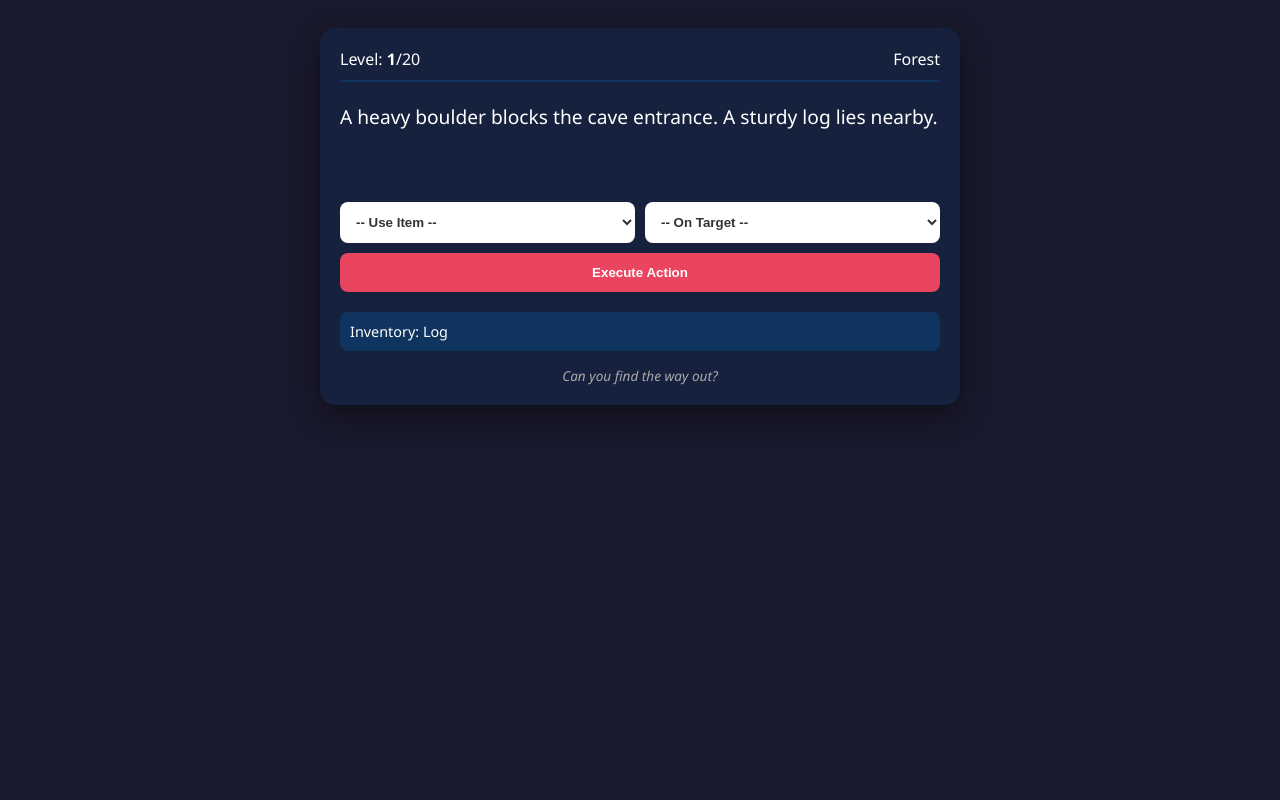
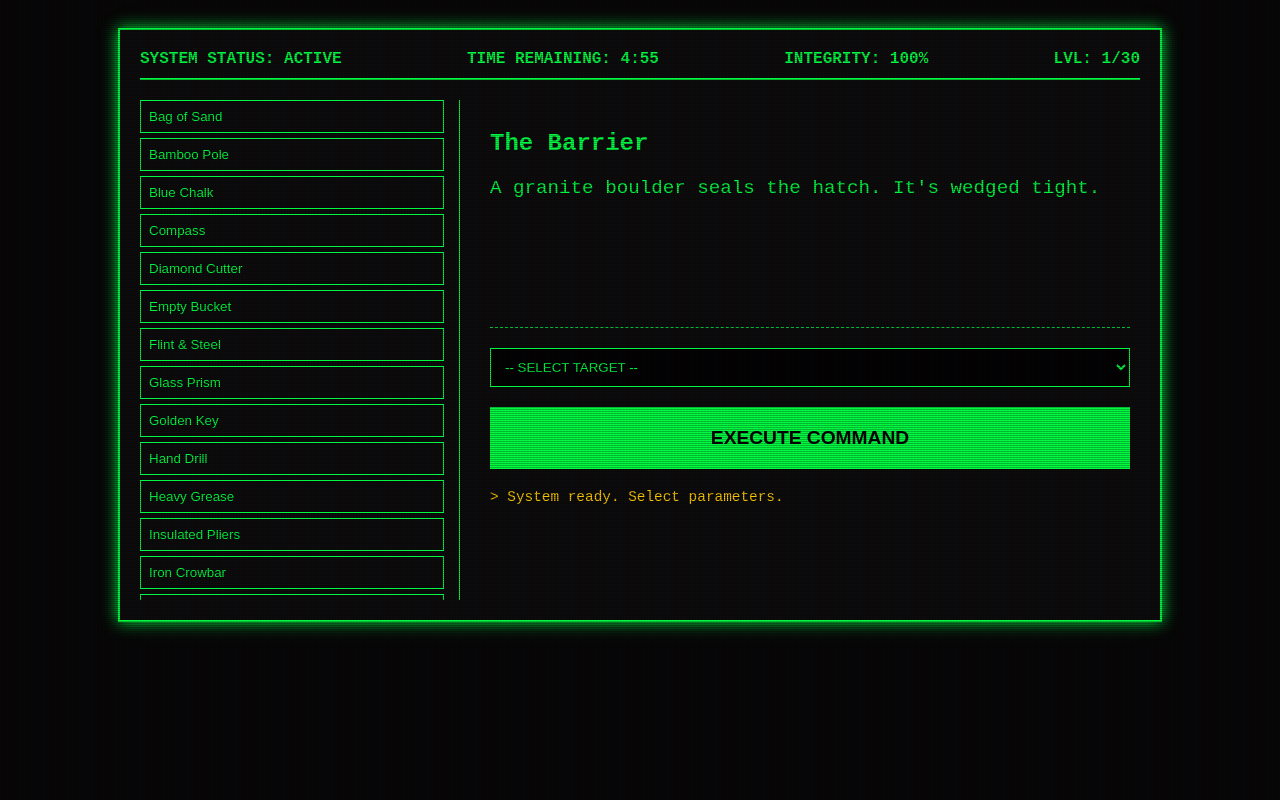
Before and after one commit to goolaam/Brains, a plain HTML site: page index.html in a window 1280 px wide. Drawn offline with Linux system fonts and the light colour scheme.

Commit message:
Update index.html
Updated the game title and modified styles for a new theme. Enhanced game mechanics and UI elements for improved gameplay experience.

```diff
--- a/index.html
+++ b/index.html
@@ -3,184 +3,272 @@
 <head>
     <meta charset="UTF-8">
     <meta name="viewport" content="width=device-width, initial-scale=1.0">
-    <title>The Chain Reaction: 20 Levels</title>
+    <title>TERMINAL BREACH: 30 LEVELS</title>
     <style>
         :root {
-            --bg: #1a1a2e;
-            --panel: #16213e;
-            --text: #e94560;
-            --accent: #0f3460;
+            --neon: #00ff41; /* Matrix Green */
+            --bg: #050505;
+            --warn: #ffcc00;
+            --crit: #ff0055;
         }
         body {
-            font-family: 'Segoe UI', Tahoma, Geneva, Verdana, sans-serif;
             background-color: var(--bg);
-            color: #fff;
+            color: var(--neon);
+            font-family: 'Courier New', monospace;
             display: flex;
-            flex-direction: column;
-            align-items: center;
+            justify-content: center;
             padding: 20px;
+            overflow: hidden;
         }
+        /* Scanline Effect */
+        body::before {
+            content: " ";
+            display: block;
+            position: absolute;
+            top: 0; left: 0; bottom: 0; right: 0;
+            background: linear-gradient(rgba(18, 16, 16, 0) 50%, rgba(0, 0, 0, 0.25) 50%), linear-gradient(90deg, rgba(255, 0, 0, 0.06), rgba(0, 255, 0, 0.02), rgba(0, 0, 255, 0.06));
+            z-index: 2;
+            background-size: 100% 2px, 3px 100%;
+            pointer-events: none;
+        }
+
         #game-container {
-            width: 100%;
-            max-width: 600px;
-            background: var(--panel);
+            width: 1000px;
+            display: grid;
+            grid-template-columns: 320px 1fr;
+            gap: 20px;
+            border: 2px solid var(--neon);
             padding: 20px;
-            border-radius: 15px;
-            box-shadow: 0 10px 30px rgba(0,0,0,0.5);
+            box-shadow: 0 0 15px var(--neon);
+            background: #0a0a0a;
+            position: relative;
         }
-        .header {
+
+        .stats-bar {
+            grid-column: span 2;
             display: flex;
             justify-content: space-between;
-            border-bottom: 2px solid var(--accent);
+            border-bottom: 2px solid var(--neon);
             padding-bottom: 10px;
+            font-weight: bold;
+        }
+
+        .inventory-panel {
+            border-right: 1px solid var(--neon);
+            padding-right: 15px;
+            height: 500px;
+            overflow-y: scroll;
+        }
+
+        .item-btn {
+            display: block;
+            width: 100%;
+            background: transparent;
+            color: var(--neon);
+            border: 1px solid var(--neon);
+            padding: 8px;
+            margin-bottom: 5px;
+            cursor: pointer;
+            text-align: left;
+            transition: 0.3s;
+        }
+        .item-btn:hover { background: rgba(0, 255, 65, 0.2); }
+        .item-btn.active { background: var(--neon); color: #000; }
+
+        .main-display { padding: 10px; position: relative; }
+        #scene-text { height: 120px; font-size: 1.2rem; }
+
+        .action-zone {
+            margin-top: 30px;
+            border-top: 1px dashed var(--neon);
+            padding-top: 20px;
+        }
+
+        #target-list {
+            background: #000;
+            color: var(--neon);
+            border: 1px solid var(--neon);
+            padding: 10px;
+            width: 100%;
             margin-bottom: 20px;
         }
-        #scene-description {
-            font-size: 1.2rem;
-            line-height: 1.6;
-            margin-bottom: 20px;
-            min-height: 80px;
-        }
-        .controls {
-            display: grid;
-            grid-template-columns: 1fr 1fr;
-            gap: 10px;
-        }
-        select, button {
-            padding: 12px;
-            border-radius: 8px;
+
+        .execute-btn {
+            width: 100%;
+            padding: 20px;
+            background: var(--neon);
+            color: #000;
+            font-weight: bold;
             border: none;
             cursor: pointer;
-            font-weight: bold;
+            font-size: 1.2rem;
         }
-        select { background: #fff; color: #333; }
-        button { background: var(--text); color: #fff; transition: 0.2s; }
-        button:hover { opacity: 0.8; transform: translateY(-2px); }
-        #inventory-display {
+
+        #log {
             margin-top: 20px;
-            padding: 10px;
-            background: var(--accent);
-            border-radius: 8px;
             font-size: 0.9rem;
+            height: 60px;
+            color: var(--warn);
         }
-        #message-log {
-            margin-top: 15px;
-            color: #aaa;
-            font-style: italic;
-            font-size: 0.85rem;
-            text-align: center;
+
+        .shake { animation: shake 0.5s; }
+        @keyframes shake {
+            0% { transform: translateX(0); }
+            25% { transform: translateX(-10px); }
+            50% { transform: translateX(10px); }
+            100% { transform: translateX(0); }
         }
+
+        ::-webkit-scrollbar { width: 5px; }
+        ::-webkit-scrollbar-thumb { background: var(--neon); }
     </style>
 </head>
 <body>
 
-    <div id="game-container">
-        <div class="header">
-            <span>Level: <strong id="level-num">1</strong>/20</span>
-            <span id="location-name">The Forest Edge</span>
+<div id="game-container">
+    <div class="stats-bar">
+        <div>SYSTEM STATUS: ACTIVE</div>
+        <div>TIME REMAINING: <span id="timer">05:00</span></div>
+        <div>INTEGRITY: <span id="hp">100%</span></div>
+        <div>LVL: <span id="lvl-count">1</span>/30</div>
+    </div>
+
+    <div class="inventory-panel" id="inv-panel">
         </div>
 
-        <div id="scene-description">
-            A heavy boulder blocks the cave entrance. A sturdy wooden log lies nearby.
+    <div class="main-display" id="stage">
+        <h2 id="lvl-title">LOADING...</h2>
+        <div id="scene-text">Initializing security nodes...</div>
+
+        <div class="action-zone">
+            <select id="target-list"></select>
+            <button class="execute-btn" onclick="processMove()">EXECUTE COMMAND</button>
+            <div id="log">> System ready. Select parameters.</div>
         </div>
-
-        <div class="controls">
-            <select id="item-select">
-                <option value="">-- Use Item --</option>
-            </select>
-            <select id="target-select">
-                <option value="">-- On Target --</option>
-            </select>
-            <button onclick="attemptAction()" style="grid-column: span 2;">Execute Action</button>
-        </div>
-
-        <div id="inventory-display">Inventory: <span id="items-list">Log</span></div>
-        <div id="message-log">Can you find the way out?</div>
     </div>
+</div>
 
 <script>
-    const levels = [
-        { n: 1, loc: "Forest", desc: "A heavy boulder blocks the cave entrance. A sturdy log lies nearby.", item: "Log", target: "Boulder", win: "You use the log as a lever to roll the stone away, revealing a key!", nextItem: "Silver Key" },
-        { n: 2, loc: "Cave Mouth", desc: "A locked iron gate stands in your way.", item: "Silver Key", target: "Iron Gate", win: "The key turns perfectly. The gate creaks open.", nextItem: "Empty Bucket" },
-        { n: 3, loc: "The Well", desc: "A deep well sits in the center of the room. You can see something shiny at the bottom but can't reach it.", item: "Empty Bucket", target: "Well", win: "You lower the bucket and scoop up a handful of wet Flint.", nextItem: "Flint" },
-        { n: 4, loc: "Dark Hallway", desc: "It's pitch black. Unlit torches line the walls. There's a pile of dry hay.", item: "Flint", target: "Dry Hay", win: "You strike the flint. The hay catches fire, lighting a torch!", nextItem: "Lit Torch" },
-        { n: 5, loc: "Frozen Door", desc: "The door handle is encased in thick magical ice.", item: "Lit Torch", target: "Ice", win: "The ice melts into a puddle, revealing a rusty Gear.", nextItem: "Rusty Gear" },
-        { n: 6, loc: "The Clockworks", desc: "A massive machine is missing a crucial component to move the bridge.", item: "Rusty Gear", target: "Machine", win: "The gears grind to life. The bridge lowers.", nextItem: "Long Rope" },
-        { n: 7, loc: "The Chasm", desc: "A wide gap prevents you from crossing. A sturdy hook hangs from the ceiling.", item: "Long Rope", target: "Hook", win: "You swing across like a pro! You land near a Magnetic Stone.", nextItem: "Magnetic Stone" },
-        { n: 8, loc: "The Grate", desc: "A small metal pin is stuck deep inside a narrow pipe where your fingers can't reach.", item: "Magnetic Stone", target: "Pipe", win: "The magnet pulls the pin out! It's actually a Lockpick.", nextItem: "Lockpick" },
-        { n: 9, loc: "Prison Cell", desc: "A sturdy wooden chest is double-locked.", item: "Lockpick", target: "Chest", win: "Click! Inside the chest you find a Jar of Grease.", nextItem: "Jar of Grease" },
-        { n: 10, loc: "Rusted Lever", desc: "A giant lever is stuck fast by years of rust. It needs to be pulled to open the floor hatch.", item: "Jar of Grease", target: "Lever", win: "The grease works wonders. You pull the lever and find a Glass Lens.", nextItem: "Glass Lens" },
-        { n: 11, loc: "The Library", desc: "A beam of light enters the room, but it's too weak to read the secret map on the wall.", item: "Glass Lens", target: "Beam of Light", win: "The lens focuses the light, burning a hole through the map to reveal a hidden Hammer.", nextItem: "Hammer" },
-        { n: 12, loc: "Bricked Wall", desc: "One brick looks loose, but it's wedged tight.", item: "Hammer", target: "Loose Brick", win: "You smash the brick! Behind it lies a pile of Meat.", nextItem: "Meat" },
-        { n: 13, loc: "The Kennel", desc: "A hungry, growling wolf blocks the staircase.", item: "Meat", target: "Wolf", win: "The wolf happily takes the snack and lets you pass. You find a File.", nextItem: "File" },
-        { n: 14, loc: "The Bars", desc: "Thin window bars are the only thing between you and the balcony.", item: "File", target: "Bars", win: "You saw through the bars. On the balcony, you find a Mirror.", nextItem: "Mirror" },
-        { n: 15, loc: "The Medusa Room", desc: "A stone statue blocks the path. Legend says it only moves if it sees its own reflection.", item: "Mirror", target: "Statue", win: "The statue turns to stone... wait, it was already stone. It crumbles! You find a Golden Seed.", nextItem: "Golden Seed" },
-        { n: 16, loc: "The Garden", desc: "An enchanted plot of soil sits under a magical sunlamp.", item: "Golden Seed", target: "Soil", win: "The seed grows instantly into a beanstalk! You climb up and find an Axe.", nextItem: "Axe" },
-        { n: 17, loc: "The Attic", desc: "Thick thorny vines cover the exit door.", item: "Axe", target: "Vines", win: "You chop through the thorns. Underneath is a bucket of Blue Paint.", nextItem: "Blue Paint" },
-        { n: 18, loc: "The Canvas", desc: "A magical painting of an ocean is missing its color, preventing you from 'entering' the world.", item: "Blue Paint", target: "Painting", win: "The painting comes to life! You step through and find a Trident.", nextItem: "Trident" },
-        { n: 19, loc: "Underwater Gate", desc: "A giant sea serpent guards the final portal. It only respects the symbol of the king.", item: "Trident", target: "Serpent", win: "The serpent bows and hands you the Final Emblem.", nextItem: "Final Emblem" },
-        { n: 20, loc: "The Final Door", desc: "The exit to the real world. It requires the Final Emblem to activate.", item: "Final Emblem", target: "Exit Door", win: "The door glows and opens. You are FREE!", nextItem: "Freedom" }
+    const items = ["Sledgehammer", "Lockpick", "Silk Rope", "Vial of Acid", "Golden Key", "Magnifying Glass", "Wooden Plank", "Steel File", "Heavy Grease", "Meat Scrap", "Small Magnet", "Glass Prism", "Flint & Steel", "Iron Crowbar", "Hand Drill", "Rubber Gloves", "Compass", "Jar of Honey", "Bag of Sand", "Metal Shield", "Whistle", "Blue Chalk", "Empty Bucket", "Pitchfork", "Silver Mirror", "Insulated Pliers", "Leather Belt", "Old Bone", "Bamboo Pole", "Diamond Cutter"];
+
+    const gameData = [
+        { t: "The Barrier", d: "A granite boulder seals the hatch. It's wedged tight.", i: "Iron Crowbar", tr: "Granite Boulder" },
+        { t: "Fused Lock", d: "The padlock is a lump of rusted slag. No key will fit.", i: "Vial of Acid", tr: "Rusted Padlock" },
+        { t: "The Gap", d: "A floor plate is missing, leaving a 10ft drop into spikes.", i: "Wooden Plank", tr: "10ft Drop" },
+        { t: "Glittering Depths", d: "Something metallic is at the bottom of a narrow, dry pipe.", i: "Small Magnet", tr: "Narrow Pipe" },
+        { t: "The Guardian", d: "A cyber-hound blocks the corridor, sensors tracking you.", i: "Old Bone", tr: "Cyber-Hound" },
+        { t: "Fragile Wall", d: "The ventilation cover is bricked over with loose mortar.", i: "Sledgehammer", tr: "Bricked Vent" },
+        { t: "Laser Grid", d: "A single laser beam is blocking the door sensor.", i: "Silver Mirror", tr: "Laser Beam" },
+        { t: "Overhead Switch", d: "The power switch is 12 feet high in the rafters.", i: "Bamboo Pole", tr: "Power Switch" },
+        { t: "Live Terminal", d: "The keypad is sparking with high-voltage electricity.", i: "Rubber Gloves", tr: "Sparking Keypad" },
+        { t: "Bio-Lock", d: "The sensor requires a specific frequency to oscillate.", i: "Whistle", tr: "Frequency Sensor" },
+        { t: "Seized Gears", d: "The door gears are dry and screaming with friction.", i: "Heavy Grease", tr: "Dry Gears" },
+        { t: "Hidden Script", d: "The exit code is etched into a grain of sand on the desk.", i: "Magnifying Glass", tr: "Grain of Sand" },
+        { t: "Slippery Floor", d: "The floor is coated in frictionless gel. You can't move.", i: "Bag of Sand", tr: "Frictionless Gel" },
+        { t: "The Hungry Orc", d: "A dungeon guard is complaining about his missed lunch.", i: "Meat Scrap", tr: "Dungeon Guard" },
+        { t: "The Fire Door", d: "Flames are shooting from the wall. You need a heat break.", i: "Metal Shield", tr: "Wall Flames" },
+        { t: "The Dark Room", d: "It's pitch black. You need a primitive spark.", i: "Flint & Steel", tr: "Primitive Spark" },
+        { t: "Submerged Lever", d: "The lever is at the bottom of a tank of toxic sludge.", i: "Empty Bucket", tr: "Sludge Tank" },
+        { t: "The Glass Safe", d: "The master drive is behind 2-inch thick tempered glass.", i: "Diamond Cutter", tr: "Tempered Glass" },
+        { t: "Tangled Wires", d: "A mess of copper wires prevents the door from closing.", i: "Insulated Pliers", tr: "Copper Wires" },
+        { t: "The Loose Bar", d: "One iron bar in the cage is thinner than the rest.", i: "Steel File", tr: "Thin Iron Bar" },
+        { t: "The Giant Nut", d: "A massive hexagonal bolt needs to be turned.", i: "Leather Belt", tr: "Hexagonal Bolt" },
+        { t: "The Echo Chamber", d: "The sound-activated lock needs a distraction far away.", i: "Jar of Honey", tr: "Distant Wall" },
+        { t: "Deep Trench", d: "The key is at the bottom of a 30ft pit.", i: "Silk Rope", tr: "30ft Pit" },
+        { t: "The King's Gate", d: "A literal golden lock requires a literal golden match.", i: "Golden Key", tr: "Golden Lock" },
+        { t: "The Maze", d: "The corridors are identical. You need to mark your path.", i: "Blue Chalk", tr: "Identical Walls" },
+        { t: "Small Screw", d: "The panel is held by a tiny screw with no head.", i: "Hand Drill", tr: "No-head Screw" },
+        { t: "The Compass Room", d: "Magnetic interference makes you dizzy. Find True North.", i: "Compass", tr: "Magnetic Field" },
+        { t: "Bale Obstacle", d: "A giant bale of hay is blocking the conveyor belt.", i: "Pitchfork", tr: "Hay Bale" },
+        { t: "White Light", d: "A single beam needs to be split into a rainbow.", i: "Glass Prism", tr: "Single Beam" },
+        { t: "The Master Lock", d: "The final tumblers are exposed. Use your finest skill.", i: "Lockpick", tr: "Exposed Tumblers" }
     ];
 
-    let currentLevel = 0;
-    let inventory = ["Log"];
+    let currentLvl = 0;
+    let selectedItem = null;
+    let health = 100;
+    let timeLeft = 300;
 
-    const sceneDesc = document.getElementById('scene-description');
-    const levelNum = document.getElementById('level-num');
-    const locName = document.getElementById('location-name');
-    const itemSelect = document.getElementById('item-select');
-    const targetSelect = document.getElementById('target-select');
-    const invDisplay = document.getElementById('items-list');
-    const msgLog = document.getElementById('message-log');
-
-    function updateUI() {
-        const lvl = levels[currentLevel];
-        if (!lvl) return;
-
-        levelNum.innerText = lvl.n;
-        locName.innerText = lvl.loc;
-        sceneDesc.innerText = lvl.desc;
-        invDisplay.innerText = inventory.join(", ");
-
-        // Update dropdowns
-        itemSelect.innerHTML = '<option value="">-- Use Item --</option>';
-        inventory.forEach(item => {
-            itemSelect.innerHTML += `<option value="${item}">${item}</option>`;
+    function init() {
+        const panel = document.getElementById('inv-panel');
+        items.sort().forEach(item => {
+            const btn = document.createElement('button');
+            btn.className = 'item-btn';
+            btn.innerText = item;
+            btn.onclick = () => {
+                document.querySelectorAll('.item-btn').forEach(b => b.classList.remove('active'));
+                btn.classList.add('active');
+                selectedItem = item;
+            };
+            panel.appendChild(btn);
         });
-
-        targetSelect.innerHTML = '<option value="">-- On Target --</option>';
-        const target = lvl.target;
-        targetSelect.innerHTML += `<option value="${target}">${target}</option>`;
+        loadLevel();
+        startTimer();
     }
 
-    function attemptAction() {
-        const selectedItem = itemSelect.value;
-        const selectedTarget = targetSelect.value;
-        const lvl = levels[currentLevel];
+    function loadLevel() {
+        const data = gameData[currentLvl];
+        document.getElementById('lvl-title').innerText = data.t;
+        document.getElementById('scene-text').innerText = data.d;
+        document.getElementById('lvl-count').innerText = currentLvl + 1;
 
-        if (selectedItem === lvl.item && selectedTarget === lvl.target) {
-            msgLog.innerText = lvl.win;
-            msgLog.style.color = "#4cd137";
+        const target = document.getElementById('target-list');
+        target.innerHTML = `<option value="">-- SELECT TARGET --</option>
+                            <option value="${data.tr}">${data.tr}</option>
+                            <option value="Self">Attempt Manually</option>
+                            <option value="The Air">The Air</option>`;
+    }
 
-            setTimeout(() => {
-                if (currentLevel < levels.length - 1) {
-                    inventory.push(lvl.nextItem);
-                    currentLevel++;
-                    updateUI();
-                    msgLog.innerText = "Level Cleared!";
-                    msgLog.style.color = "#aaa";
-                } else {
-                    sceneDesc.innerText = "CONGRATULATIONS! You have escaped the 20 levels of logic!";
-                    document.querySelector('.controls').style.display = 'none';
-                }
-            }, 2000);
+    function processMove() {
+        const data = gameData[currentLvl];
+        const target = document.getElementById('target-list').value;
+        const log = document.getElementById('log');
+
+        if (!selectedItem) {
+            log.innerText = "> ERROR: No item selected in Utility Belt.";
+            return;
+        }
+
+        if (selectedItem === data.i && target === data.tr) {
+            log.innerText = `> SUCCESS: ${selectedItem} used on ${target}. Proceeding...`;
+            currentLvl++;
+            if (currentLvl >= 30) {
+                winGame();
+            } else {
+                setTimeout(loadLevel, 1000);
+            }
         } else {
-            msgLog.innerText = "That doesn't seem to work here.";
-            msgLog.style.color = "#e94560";
+            health -= 10;
+            document.getElementById('hp').innerText = health + "%";
+            document.getElementById('game-container').classList.add('shake');
+            log.innerText = `> CRITICAL FAILURE: Anti-tamper triggered! -10% Integrity.`;
+            setTimeout(() => document.getElementById('game-container').classList.remove('shake'), 500);
+            if (health <= 0) gameOver("SYSTEM CRITICAL FAILURE");
         }
     }
 
-    updateUI();
+    function startTimer() {
+        const timerInt = setInterval(() => {
+            timeLeft--;
+            let mins = Math.floor(timeLeft / 60);
+            let secs = timeLeft % 60;
+            document.getElementById('timer').innerText = `${mins}:${secs < 10 ? '0' : ''}${secs}`;
+            if (timeLeft <= 0) {
+                clearInterval(timerInt);
+                gameOver("TIME EXPIRED");
+            }
+        }, 1000);
+    }
+
+    function gameOver(reason) {
+        document.getElementById('stage').innerHTML = `<h1 style="color:var(--crit)">${reason}</h1><button onclick="location.reload()">REBOOT SYSTEM</button>`;
+    }
+
+    function winGame() {
+        document.getElementById('stage').innerHTML = `<h1 style="color:var(--neon)">VAULT BREACHED. FREEDOM ATTAINED.</h1><p>You completed 30 nodes of logic.</p>`;
+    }
+
+    init();
 </script>
 </body>
 </html>
```
